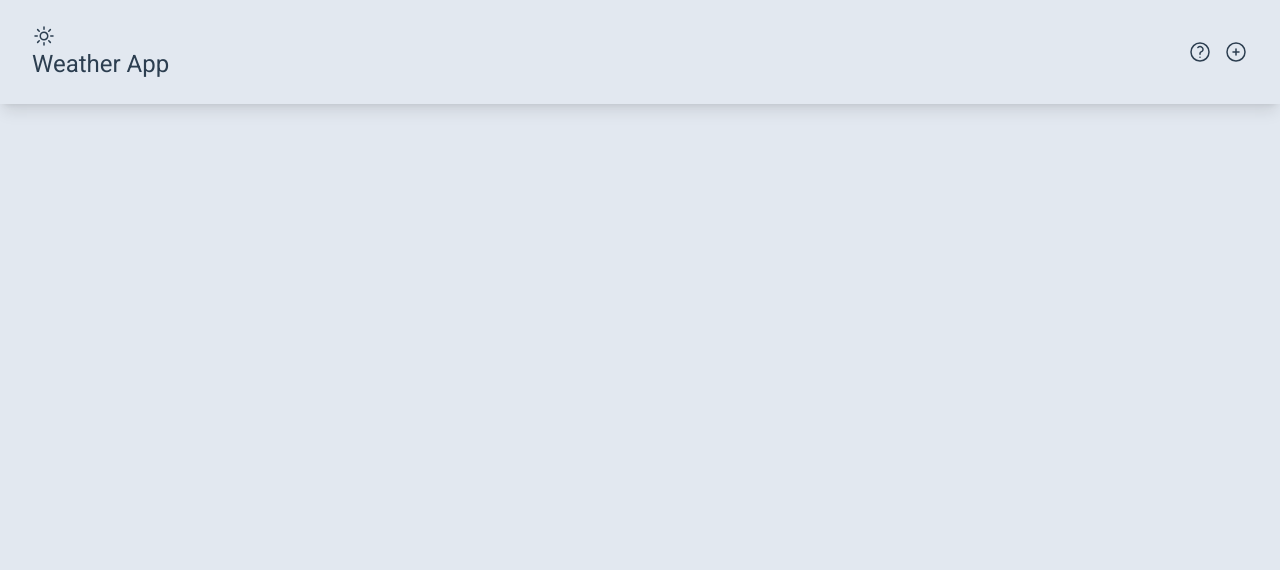
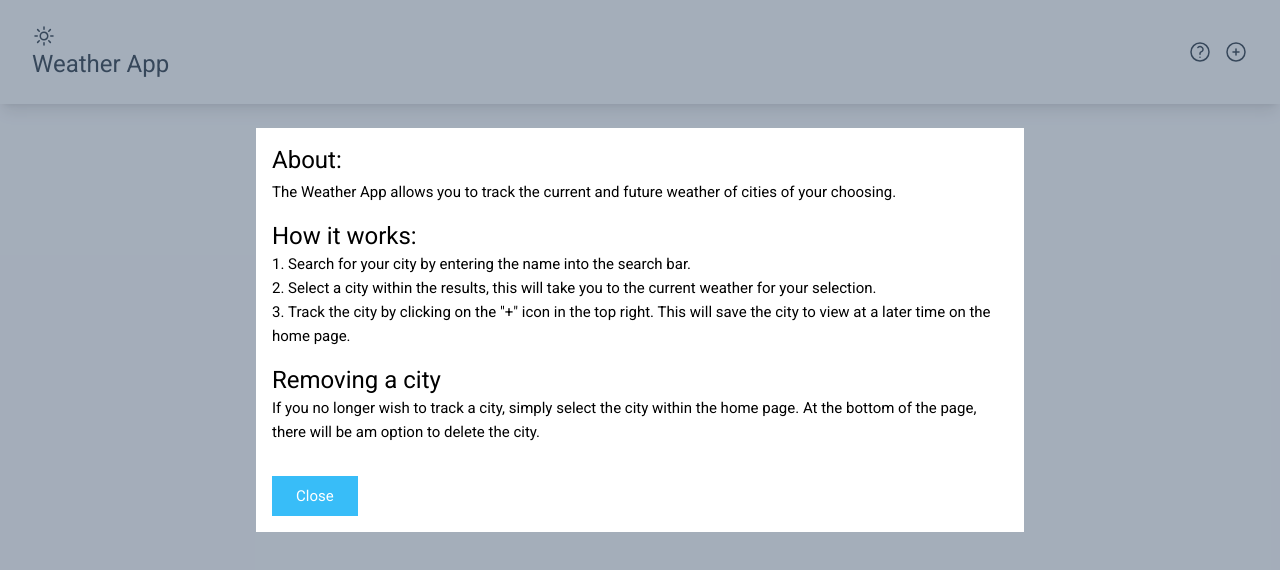
Before and after one commit to mslmyrtd/WeatherAppVue, a Vue app: page / in a window 1280 px wide. Both pictures are taken after a click on the icon 1200 px from the left and 52 px from the top of the page. Shown: the top 570 px of the page. Built offline with nearby package versions, Linux system fonts and the light colour scheme.

Commit message:
cretae function for modal component and description for question

```diff
--- a/src/components/SiteNavigation.vue
+++ b/src/components/SiteNavigation.vue
@@ -1,6 +1,14 @@
 <script setup>
 import { RouterLink } from "vue-router";
+import Modal from "@/components/Modal.vue";
+import { ref } from "vue";
+
+const modalActive = ref(null);
+const toggleModal = () => {
+  modalActive.value = !modalActive.value;
+};
 </script>
+
 <template>
   <header class="sticky top-0 bg-slate-200 shadow-lg">
     <nav class="container flex flex-col sm:flex-row items-center gap-4 py-6">
@@ -31,6 +39,7 @@ import { RouterLink } from "vue-router";
           stroke-width="1.5"
           stroke="currentColor"
           class="w-6 h-6 text-xl hover:text-slate-400 duration-150 cursor-pointer"
+          @click="toggleModal"
         >
           <path
             stroke-linecap="round"
@@ -53,6 +62,36 @@ import { RouterLink } from "vue-router";
           />
         </svg>
       </div>
+      <Modal :modalActive="modalActive" @close-modal='toggleModal'>
+        <div class="text-black">
+          <h1 class="text-2xl mb-1">About:</h1>
+          <p class="mb-4">
+            The Weather App allows you to track the current and future weather
+            of cities of your choosing.
+          </p>
+          <h2 class="text-2xl">How it works:</h2>
+          <ol class="list-decimal list-inside mb-4">
+            <li>
+              Search for your city by entering the name into the search bar.
+            </li>
+            <li>
+              Select a city within the results, this will take you to the
+              current weather for your selection.
+            </li>
+            <li>
+              Track the city by clicking on the "+" icon in the top right. This
+              will save the city to view at a later time on the home page.
+            </li>
+          </ol>
+
+          <h2 class="text-2xl">Removing a city</h2>
+          <p>
+            If you no longer wish to track a city, simply select the city within
+            the home page. At the bottom of the page, there will be am option to
+            delete the city.
+          </p>
+        </div>
+      </Modal>
     </nav>
   </header>
 </template>
```
